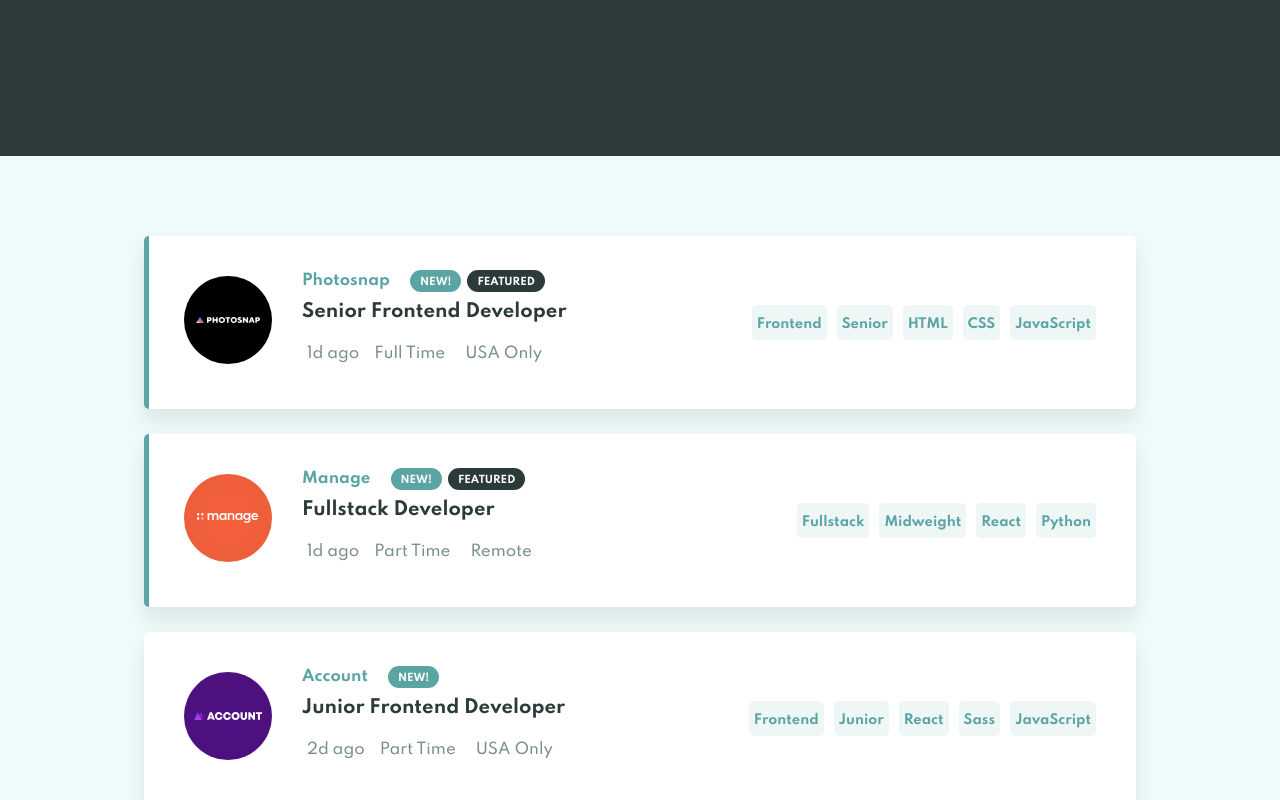
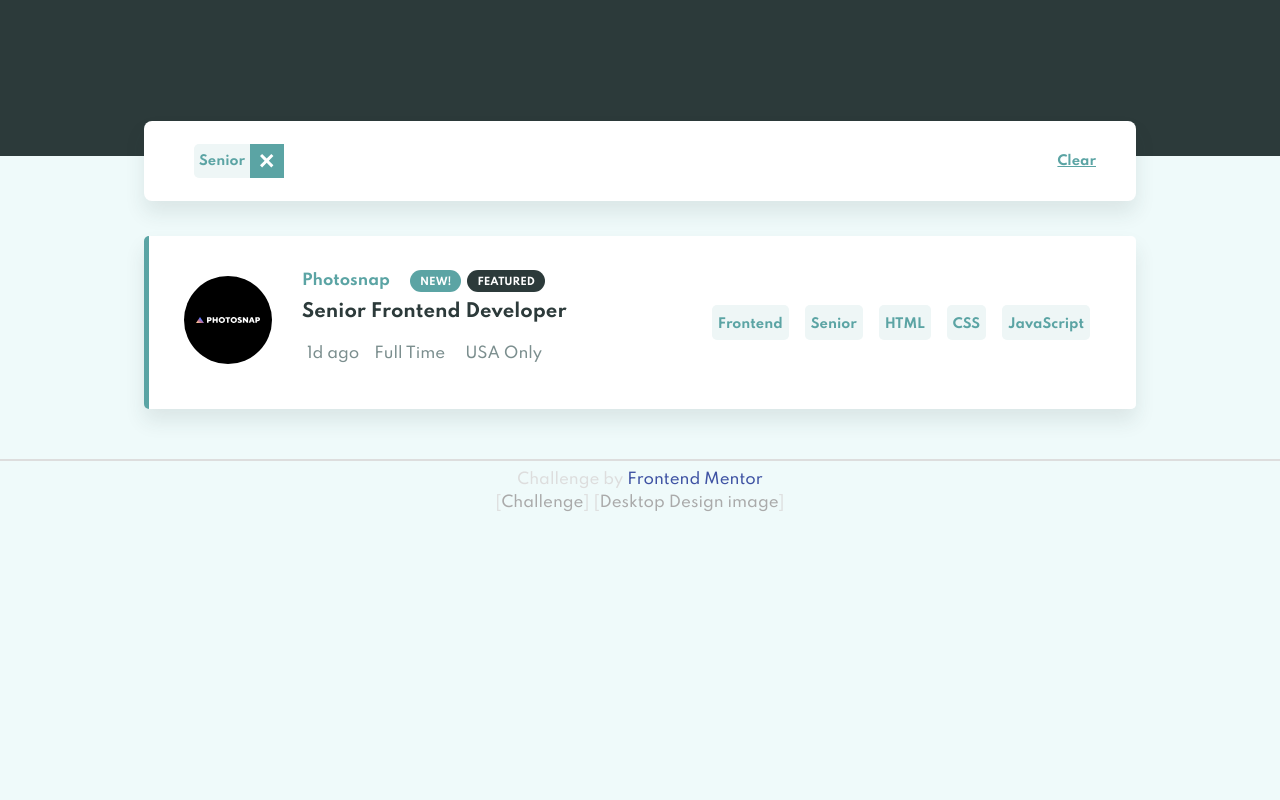
Before and after one commit to nbogie/cyf-frontend-mentor-job-listings-react-solution, a React (Create React App) app: page / in a window 1280 px wide. Both pictures are taken after a click on the element "Senior". Shown: the top 800 px of the page. Built offline with nearby package versions, Linux system fonts and the light colour scheme.

Commit message:
add filter functions

```diff
--- a/src/JobListings/JobListings.css
+++ b/src/JobListings/JobListings.css
@@ -45,7 +45,7 @@ ul {
 }
 
 .job-list {
-  margin: 80px auto;
+  margin: 0px auto;
   max-width: 77.5%;
 }
 
@@ -132,19 +132,62 @@ span {
   align-content: flex-end;
 }
 
-.tag {
+.tag,
+.tag-button {
   background: hsl(180, 31%, 95%);
   font-weight: bold;
   font-size: small;
   border-radius: 5px;
-  margin: 3px 0px 3px 10px;
-  padding: 12px 5px 8px 5px;
+  margin: 3px 6px 3px 10px;
+  padding: 12px 6px 8px 6px;
   cursor: pointer;
+}
+
+.tag-button {
+  display: flex;
+  padding: 0;
+  align-items: center;
 }
 
 .tag:hover {
   background: hsl(180, 29%, 50%);
   color: white;
+}
+
+.filter-bar {
+  position: relative;
+  top: -35px;
+  width: 77.5%;
+  min-height: 75px;
+  margin: 0 auto;
+  border-radius: 8px;
+  padding: 20px 40px;
+  background: white;
+  display: flex;
+  box-shadow: 0px 12px 20px hsla(180, 14%, 20%, 0.1);
+  justify-content: space-between;
+  align-items: center;
+}
+
+.filter-tags {
+  display: flex;
+}
+
+.clear-button {
+  cursor: pointer;
+  text-decoration: underline;
+  font-weight: bold;
+  font-size: small;
+}
+
+.remove-icon {
+  background: hsl(180, 29%, 50%);
+  color: white;
+  padding: 10px;
+}
+
+.remove-icon:hover {
+  background: hsl(180, 14%, 20%);
 }
 
 .position {
@@ -153,6 +196,9 @@ span {
   font-size: larger;
   color: hsl(180, 14%, 20%);
   cursor: pointer;
+}
+.position:hover {
+  color: hsl(180, 29%, 50%);
 }
 
 footer {
--- a/src/JobListings/JobListings.js
+++ b/src/JobListings/JobListings.js
@@ -1,26 +1,64 @@
-import React from 'react';
+import React, { useState } from 'react';
 import JobsData from './data.json';
 import './JobListings.css';
 
 function JobListings() {
+
+    const [selectedTags, setSelectedTags] = useState([]);
+
+    const removeTag = (tag) => {
+        setSelectedTags(selectedTags.filter(t => t !== tag));
+    }
+
+    const addTag = (tag) => {
+        if (!selectedTags.includes(tag)) {
+            setSelectedTags(selectedTags.concat([tag]));
+        }
+    }
+
+    const jobMatchesTag = (job, tag) => [job.tools, job.languages, [job.role], [job.level]].some(field => field.includes(tag))
+
+    const filterJobsByTags = (jobs, tags) => tags.length === 0 ? jobs : jobs.filter(j => tags.every(t => jobMatchesTag(j, t)))
+
     return (
-        <>
+        <div className="job-page">
             <div className="header"></div>
+
             <div className="content">
+                <div className="filter-bar">
+                    <div className="filter-tags">
+                        {
+                            selectedTags.map(tag =>
+                                <TagButton tag={tag} removeTag={removeTag} key={tag} />
+                            )
+                        }
+
+                    </div>
+                    <div
+                        className="clear-button"
+                        onClick={(e) => setSelectedTags([])}
+                    >
+                        Clear
+                    </div>
+                </div>
                 <div className="job-list">
                     {
-                        JobsData.map(job =>
-                            <JobCard job={job} key={job.id} />
+                        filterJobsByTags(JobsData, selectedTags).map(job =>
+                            <JobCard
+                                job={job}
+                                addTag={addTag}
+                                key={job.id}
+                            />
                         )
                     }
                 </div>
                 <Footer />
             </div>
-        </>
+        </div>
     )
 }
 
-function JobCard({ job }) {
+function JobCard({ job, addTag }) {
     return (
         <div className={"job " + (job.featured ? "job-featured" : "")}  >
             <div className="main-detail">
@@ -44,7 +82,9 @@ function JobCard({ job }) {
 
                 </div>
                 <div className="tags">
-                    {[job.role, job.level, ...job.tools, ...job.languages].map(t => <Tag tag={t} key={t} />)}
+                    {[job.role, job.level, ...job.tools, ...job.languages].map(t =>
+                        <Tag tag={t} addTag={addTag} key={t} />
+                    )}
                 </div>
 
             </div>
@@ -64,8 +104,30 @@ function Footer() {
     );
 }
 
-function Tag({ tag }) {
-    return <span className='tag'>{tag}</span>
+function Tag({ tag, addTag }) {
+    return (
+        <span
+            className='tag'
+            onClick={(ev) => addTag(tag)}
+        >
+            {tag}
+
+        </span>
+    )
+
+}
+function TagButton({ tag, removeTag }) {
+    return (
+        <span className='tag-button'>
+            <span className='foo'>{tag}</span>
+            <img
+                onClick={(ev) => removeTag(tag)}
+                className="remove-icon"
+                src="/images/icon-remove.svg"
+                alt="remove tag"
+            />
+        </span>
+    )
 
 }
 function prepImgPath(path) {
```
